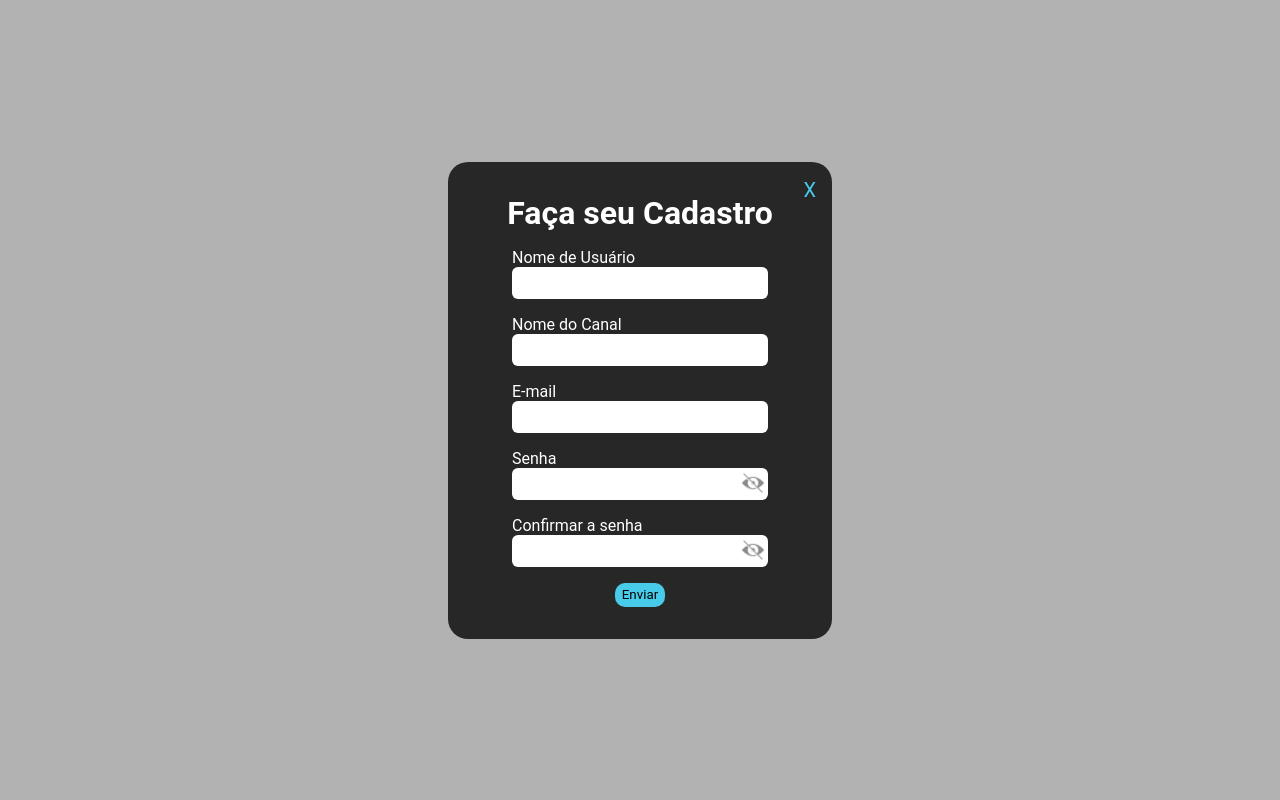
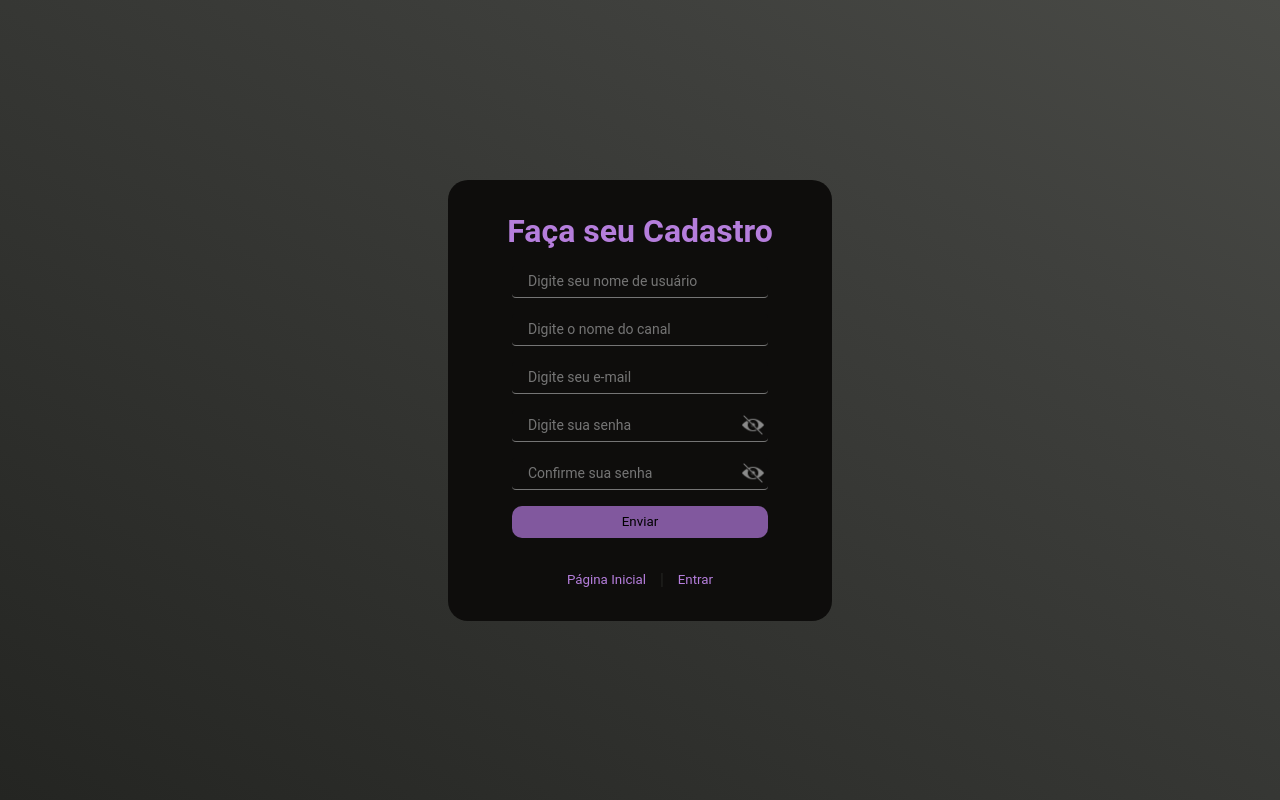
Before and after one commit to flavicastelo/TubeYou, a React (Vite) app: page /register in a window 1280 px wide. Built offline with nearby package versions, Linux system fonts and the light colour scheme.

Commit message:
adc design do cadastro

```diff
--- a/src/components/Login/index.jsx
+++ b/src/components/Login/index.jsx
@@ -91,7 +91,6 @@ export default function PopUpLogin(onClosed) {
 
                 <ContainerPageLogin>
                     <ContainerPopUpLogin>
-
                         <TextTitleLogin>Faça seu Login</TextTitleLogin>
                         <FormLogin>
                             <ContainerInput>
--- a/src/components/Login/styles.jsx
+++ b/src/components/Login/styles.jsx
@@ -25,16 +25,6 @@ export const  ContainerPopUpLogin = styled.div`
     padding: 2rem;
 `;
 
-export const BtnClose = styled.button`
-    position: absolute;
-    background-color: transparent;
-    border: none;
-    outline: 0;
-    cursor: pointer;
-    right: 1rem;
-    top: 1rem;
-    font-size: 20px;
-`;
 
 export const ImgLogin = styled.img`
     height: 50px;
--- a/src/components/Register/index.jsx
+++ b/src/components/Register/index.jsx
@@ -3,23 +3,26 @@ import {
     ContainerPopUpRegister,
     TextTitleRegister,
     FormRegister,
-    LabelRegister,
     InputRegister,
     BtnEnterRegister,
-    BtnClose,
     ContainerInput,
-    ContainerIconPassView,
     BtnIconPassView,
     SpanIconPassView,
     IconPassView,
+    ContainerLink,
+    BtnLink,
 } from "./styles";
 
 import IconHide from "../../assets/hide.png";
 import IconView from "../../assets/view.png";
 import { React, useState, useEffect } from "react";
 import axios from "axios";
+import { Marker } from "../Login/styles";
+import { useNavigate } from "react-router-dom";
 
-export default function PopUpRegister(onClosed = () => {}) {
+export default function PopUpRegister(onClosed = () => { }) {
+    const navigation = useNavigate();
+
     const [showPass, setShowPass] = useState(false);
     const [showConfirm, setShowConfirm] = useState(false);
     const [name, setName] = useState('');
@@ -76,19 +79,33 @@ export default function PopUpRegister(onClosed = () => {}) {
     return (
         <ContainerPageRegister>
             <ContainerPopUpRegister>
-                <BtnClose onClick={onClosed}>X</BtnClose>
                 <TextTitleRegister>Faça seu Cadastro</TextTitleRegister>
                 <FormRegister>
                     <ContainerInput>
-                        <LabelRegister>Nome de Usuário</LabelRegister>
-                        <InputRegister type="text" value={name} onChange={e => setName(e.target.value)} />
-                        <LabelRegister>Nome do Canal</LabelRegister>
-                        <InputRegister type="text" value={channel} onChange={e => setChannel(e.target.value)} />
-                        <LabelRegister>E-mail</LabelRegister>
-                        <InputRegister type="email" value={email} onChange={e => setEmail(e.target.value)} />
-                        <LabelRegister>Senha</LabelRegister>
-                        <ContainerIconPassView>
                         <InputRegister
+                            placeholder="Digite seu nome de usuário"
+                            type="text"
+                            value={name}
+                            onChange={e => setName(e.target.value)} />
+                    </ContainerInput>
+                    <ContainerInput>
+                    <InputRegister
+                        placeholder="Digite o nome do canal"
+                        type="text"
+                        value={channel}
+                        onChange={e => setChannel(e.target.value)} />
+                    </ContainerInput>
+                    <ContainerInput>
+                    <InputRegister
+                        placeholder="Digite seu e-mail"
+                        type="email"
+                        value={email}
+                        onChange={e => setEmail(e.target.value)} />
+                    </ContainerInput>
+
+                    <ContainerInput>
+                        <InputRegister
+                            placeholder="Digite sua senha"
                             type={showPass ? "text" : "password"}
                             required
                             value={password}
@@ -99,10 +116,10 @@ export default function PopUpRegister(onClosed = () => {}) {
                                 <IconPassView src={showPass ? IconView : IconHide} />
                             </BtnIconPassView>
                         </SpanIconPassView>
-                        </ContainerIconPassView>
-                        <LabelRegister>Confirmar a senha</LabelRegister>
-                        <ContainerIconPassView>
+                    </ContainerInput>
+                    <ContainerInput>
                         <InputRegister
+                            placeholder="Confirme sua senha"
                             type={showConfirm ? "text" : "password"}
                             required
                             value={confirmPass} onChange={e => setConfirmPass(e.target.value)}
@@ -112,11 +129,14 @@ export default function PopUpRegister(onClosed = () => {}) {
                                 <IconPassView src={showConfirm ? IconView : IconHide} />
                             </BtnIconPassView>
                         </SpanIconPassView>
-                        </ContainerIconPassView>
-
                     </ContainerInput>
                     <BtnEnterRegister type="submit" onClick={handleSubmit}>Enviar</BtnEnterRegister>
                 </FormRegister>
+                <ContainerLink>
+                    <BtnLink onClick={() => navigation("/")}>Página Inicial</BtnLink>
+                    <Marker> | </Marker>
+                    <BtnLink onClick={() => navigation("/login")}>Entrar</BtnLink>
+                </ContainerLink>
             </ContainerPopUpRegister>
         </ContainerPageRegister>
     );
--- a/src/components/Register/styles.jsx
+++ b/src/components/Register/styles.jsx
@@ -6,7 +6,7 @@ export const ContainerPageRegister = styled.div`
     position: absolute;
     top: 0;
     left: 0;
-    background-color: rgba(0,0,0,0.3);
+    background-image: linear-gradient(to right top, #242522, #2d2e2b, #363734, #3f403d, #494a46);
     display: flex;
     justify-content: center;
     align-items: center;
@@ -16,7 +16,7 @@ export const ContainerPopUpRegister = styled.div`
     position: relative;
     width: 30%;
     height: auto;
-    background: #272727;
+    background-color: #0e0d0c;
     border-radius: 20px;
     margin: 0 auto;
     align-items: center;
@@ -42,7 +42,7 @@ export const ImgRegister = styled.img`
 `;
 
 export const TextTitleRegister = styled.h1`
-    color: #FFF;
+    color: #B57EDC;
     margin-bottom: 1rem;
 `;
 
@@ -50,33 +50,54 @@ export const FormRegister = styled.form`
     display: flex;
     flex-direction: column;
     align-items: center;
-    width: 100%;
+    width: 80%;
 `;
 
 export const ContainerInput = styled.div`
     display: flex;
     flex-direction: column;
-    width: 80%;
-`;
-export const LabelRegister = styled.label`
-    color: #FFF;
+    width: 100%;
+    margin-bottom: 1rem;
+    position: relative;
 `;
 
 export const InputRegister = styled.input`
-    border-radius: 6px;
-    margin-bottom: 1rem;
-    height: 32px;
+    background-color: #0e0d0c;
+    color: #444343;
+    font-size: 14px;
+    padding-left: 1rem;
     width: 100%;
     border: none;
-    padding: 0.5rem;
+    border-radius: 4px;
+    height: 32px;
+    border: none;
+    border-bottom: 1px solid #757575;
+    &:focus {
+        color: #757575;
+        outline: none;
+        border: none;
+        border-bottom: 4px solid #B57EDC;
+    }
+
 `;
 export const BtnEnterRegister = styled.button`
-    background-color: #48CBE8;
+    background-color: #81589e;
     border-radius: 10px;
     border: none;
     cursor: pointer;
-    width: 50px;
-    height: 24px;
+    width: 100%;
+    height: 32px;
+    &:hover{
+        background-color: transparent;
+        border: 1px solid #B57EDC;
+        color: #81589e;
+    }
+`;
+
+export const SpanIconPassView = styled.span`
+    display: flex;
+    align-items: center;
+    justify-content: center;
 `;
 
 export const ContainerIconPassView = styled.div`
@@ -99,8 +120,20 @@ export const BtnIconPassView = styled.button`
     cursor: pointer;
 `;
 
-export const SpanIconPassView = styled.span`
+
+export const BtnLink = styled.button`
+    background-color: transparent;
+    outline: 0;
+    border: none;
+    cursor: pointer;
+    color: #B57EDC;
+`;
+
+export const ContainerLink = styled.div`
     display: flex;
+    flex-direction: row;
     align-items: center;
-    justify-content: center;
+    justify-content: space-around;
+    margin-top: 2rem;
+    width: 50%;
 `;
```
Lines whose indentation alone changed are shown as unchanged.
